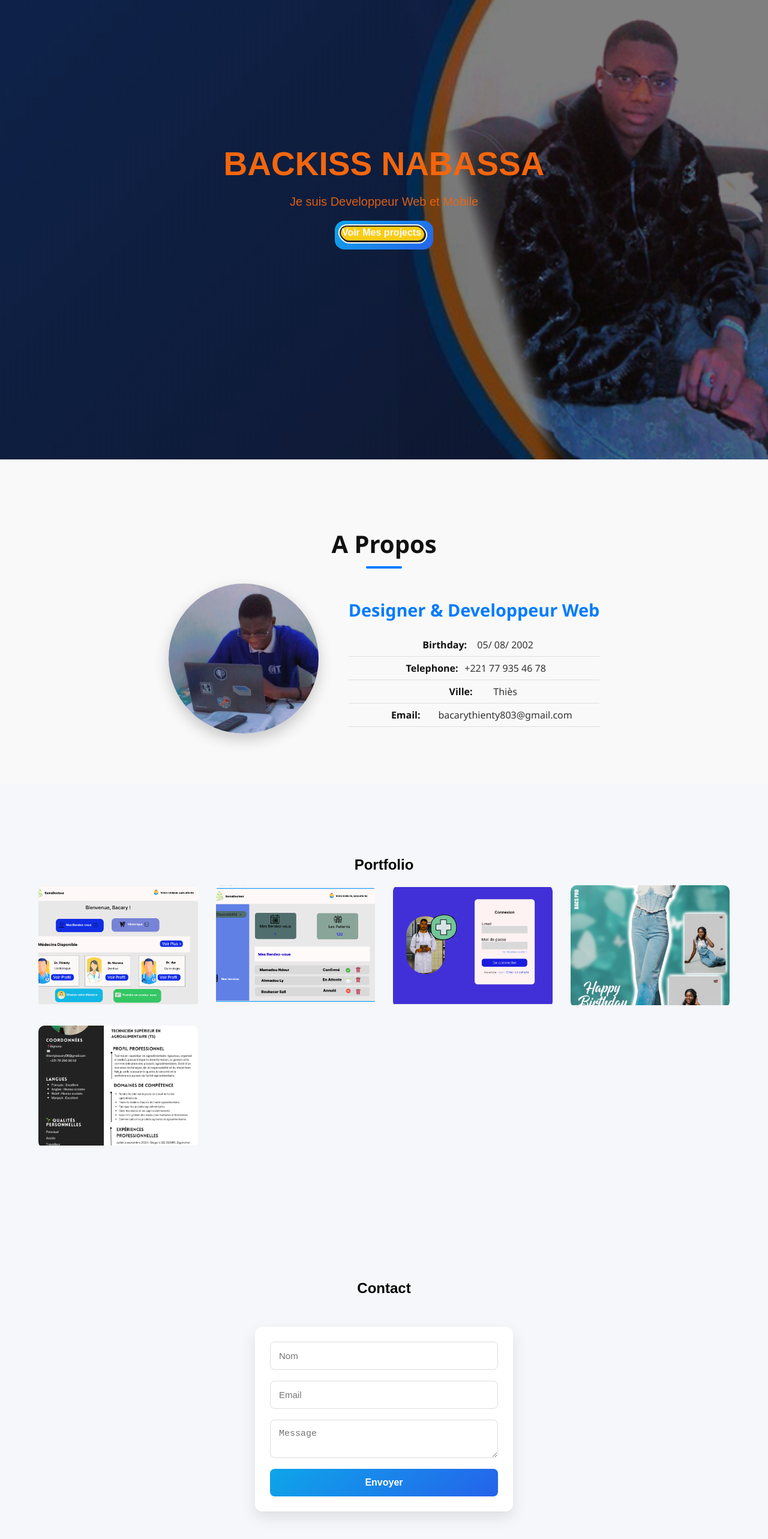
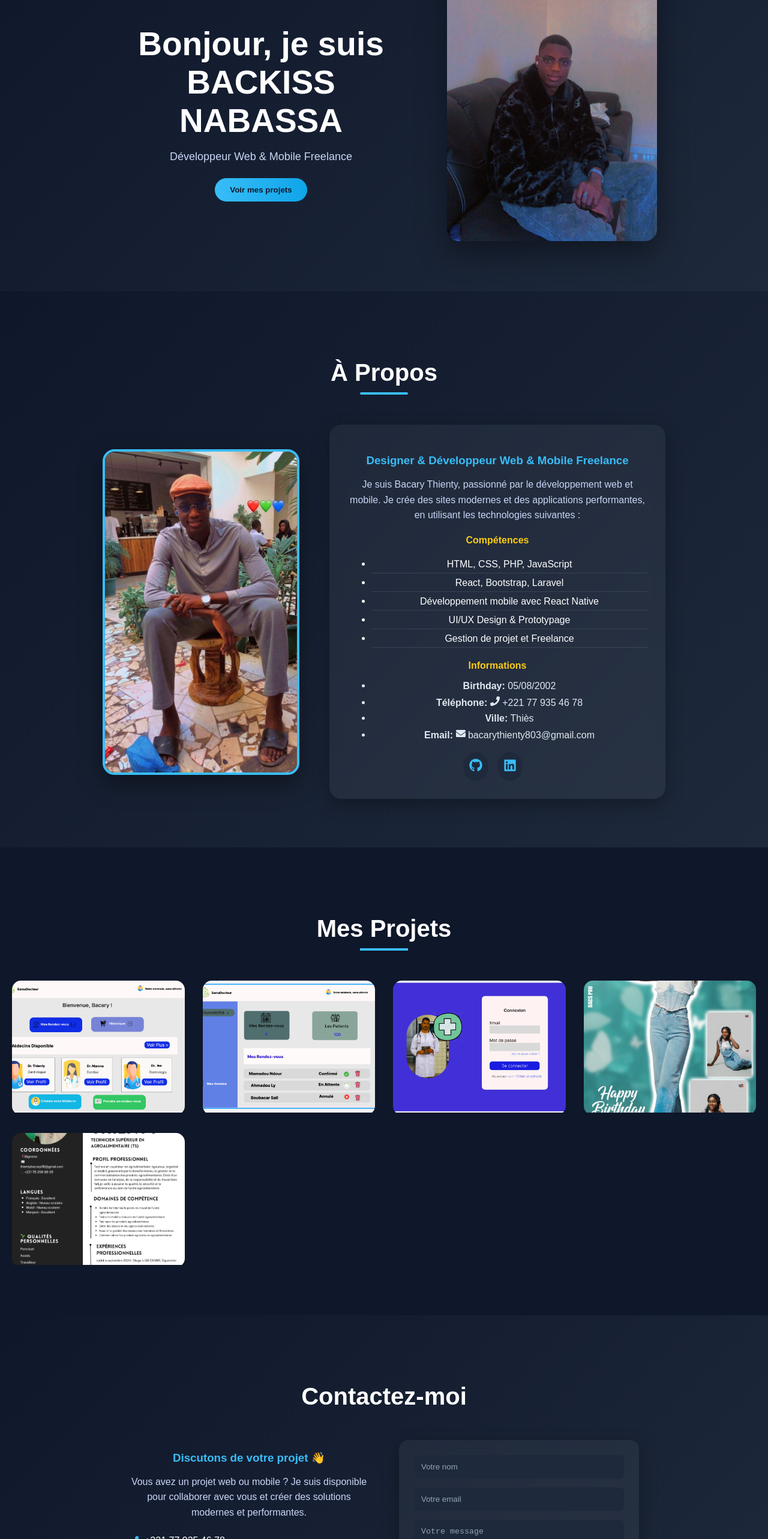
Before and after one commit to bacaythienty/portefolio, a React (Vite) app: page / in a window 1280 px wide. Shown: the part 234-2800 px from the top of the page at 60% size. Built offline with nearby package versions, Linux system fonts and the light colour scheme.

Commit message:
j'ai retravail le design

```diff
--- a/package.json
+++ b/package.json
@@ -13,6 +13,7 @@
     "react": "^19.2.4",
     "react-dom": "^19.2.4",
     "react-hot-toast": "^2.6.0",
+    "react-icons": "^5.6.0",
     "react-router-dom": "^7.13.1",
     "react-toastify": "^11.0.5",
     "toastify": "^2.0.1"
--- a/src/composants/About.jsx
+++ b/src/composants/About.jsx
@@ -1,25 +1,44 @@
-import profil from "../assets/images/bacs2.png"
+import profil from "../assets/images/proj6.jpeg";
+import { FaGithub, FaLinkedin, FaPhone, FaEnvelope } from "react-icons/fa";
+
+
 function About() {
   return (
     <section id="about" className="about">
-      <h2>A Propos</h2>
-
-
-
-
+      <h2>À Propos</h2>
 
       <div className="about-content">
-        <img src={profil} alt="bacs2.jpg" />
+        <img src={profil} alt="Bacary Thienty" className="about-img" />
 
-        <div>
-          <h3> Designer & Developpeur Web</h3>
+        <div className="about-info">
+          <h3>Designer & Développeur Web & Mobile Freelance</h3>
 
-          <ul>
-            <li><b>Birthday:</b> 05/ 08/ 2002</li>
-            <li><b>Telephone:</b> +221 77 935 46 78</li>
+          <p>
+            Je suis Bacary Thienty, passionné par le développement web et mobile.
+            Je crée des sites modernes et des applications performantes, en utilisant les technologies suivantes :
+          </p>
+
+          <h4>Compétences</h4>
+          <ul className="skills">
+            <li>HTML, CSS, PHP, JavaScript</li>
+            <li>React, Bootstrap, Laravel</li>
+            <li>Développement mobile avec React Native</li>
+            <li>UI/UX Design & Prototypage</li>
+            <li>Gestion de projet et Freelance</li>
+          </ul>
+
+          <h4>Informations</h4>
+          <ul className="personal-info">
+            <li><b>Birthday:</b> 05/08/2002</li>
+            <li><b>Téléphone:</b> <FaPhone /> +221 77 935 46 78</li>
             <li><b>Ville:</b> Thiès</li>
-            <li><b>Email:</b> bacarythienty803@gmail.com</li>
+            <li><b>Email:</b> <FaEnvelope /> bacarythienty803@gmail.com</li>
           </ul>
+
+          <div className="social-links">
+            <a href="https://github.com/bacarythienty" target="_blank" rel="noopener noreferrer"><FaGithub /></a>
+            <a href="https://linkedin.com/in/bacarythienty" target="_blank" rel="noopener noreferrer"><FaLinkedin /></a>
+          </div>
         </div>
       </div>
     </section>
--- a/src/composants/Contact.jsx
+++ b/src/composants/Contact.jsx
@@ -1,5 +1,7 @@
 import { useState } from "react";
-import toast from "react-hot-toast";
+import toast, { Toaster } from "react-hot-toast";
+import { FaPhone, FaEnvelope, FaMapMarkerAlt } from "react-icons/fa";
+
 
 function Contact() {
   const [nom, setNom] = useState("");
@@ -7,9 +9,9 @@ function Contact() {
   const [message, setMessage] = useState("");
 
   const handleSubmit = (e) => {
-    e.preventDefault(); // empêche le rechargement de la page
+    e.preventDefault();
     toast.success(`Merci ${nom}, votre message a été envoyé !`);
-    // Ici tu peux réinitialiser le formulaire
+
     setNom("");
     setEmail("");
     setMessage("");
@@ -17,32 +19,61 @@ function Contact() {
 
   return (
     <section id="contact" className="contact">
-      <h2>Contact</h2>
+      <Toaster position="top-right" />
 
-      <form onSubmit={handleSubmit}>
+      <h2>Contactez-moi</h2>
+
+      <div className="contact-container">
+
+        {/* INFOS */}
+        <div className="contact-info">
+          <h3>Discutons de votre projet 👋</h3>
+          <p>
+            Vous avez un projet web ou mobile ? Je suis disponible pour collaborer
+            avec vous et créer des solutions modernes et performantes.
+          </p>
+
+          <div className="info-item">
+            <FaPhone /> <span>+221 77 935 46 78</span>
+          </div>
+
+          <div className="info-item">
+            <FaEnvelope /> <span>bacarythienty803@gmail.com</span>
+          </div>
+
+          <div className="info-item">
+            <FaMapMarkerAlt /> <span>Thiès, Sénégal</span>
+          </div>
+        </div>
+
+        {/* FORMULAIRE */}
+        <form onSubmit={handleSubmit} className="contact-form">
           <input
             type="text"
-          placeholder="Nom"
+            placeholder="Votre nom"
             value={nom}
             onChange={(e) => setNom(e.target.value)}
             required
           />
+
           <input
             type="email"
-          placeholder="Email"
+            placeholder="Votre email"
             value={email}
             onChange={(e) => setEmail(e.target.value)}
             required
           />
+
           <textarea
-          placeholder="Message"
+            placeholder="Votre message"
             value={message}
             onChange={(e) => setMessage(e.target.value)}
             required
           ></textarea>
 
-        <button type="submit">Envoyer</button>
+          <button type="submit">Envoyer le message</button>
         </form>
+      </div>
     </section>
   );
 }
--- a/src/composants/Hero.jsx
+++ b/src/composants/Hero.jsx
@@ -1,20 +1,35 @@
 import { Link } from "react-router-dom";
+import heroImg from "../assets/images/bacs.png"; // ton image
+
+
 function Hero() {
   return (
     <section id="home" className="hero">
-      <div className="overlay">
-        <h1>BACKISS NABASSA</h1>
-        <p>Je suis Developpeur Web et Mobile</p>
 
-          <Link to="/Projects"> <button class="button">
-              <div>
-                <div>
-                  <div>Voir Mes projects</div>
-               </div>
-              </div>
-           </button></Link>
+      <div className="hero-container">
+
+        {/* TEXTE */}
+        <div className="hero-text">
+          <h1>
+            Bonjour, je suis <span>BACKISS NABASSA</span>
+          </h1>
+
+          <p>Développeur Web & Mobile Freelance</p>
+
+          <Link to="/projects">
+            <button className="hero-btn">
+              Voir mes projets
+            </button>
+          </Link>
+        </div>
+
+        {/* IMAGE */}
+        <div className="hero-image">
+          <img src={heroImg} alt="profil" />
+        </div>
 
       </div>
+
     </section>
   );
 }
--- a/src/composants/Layout.jsx
+++ b/src/composants/Layout.jsx
@@ -3,6 +3,8 @@ import Navbar from './Navbar';
 import { Outlet } from 'react-router-dom';
 import Footer from './Footer';
 import { Toaster } from 'react-hot-toast';
+
+
 
 
 
@@ -15,6 +17,7 @@ return(
     <Outlet></Outlet>
     <Toaster></Toaster>
     <Footer/>
+
    </main>
  </div>
 )
--- a/src/composants/Projects.jsx
+++ b/src/composants/Projects.jsx
@@ -5,31 +5,34 @@ import proj2 from "../assets/images/proj2.png";
 import proj3 from "../assets/images/proj3.png";
 import proj4 from "../assets/images/proj4.png";
 
+
 function Projects() {
   const [modalImage, setModalImage] = useState(null);
 
   const projets = [
-    { id: 1, title: "Proj", image: proj },
-    { id: 2, title: "Proj1", image: proj1 },
-    { id: 3, title: "Proj2", image: proj2 },
-    { id: 4, title: "Proj3", image: proj3 },
-    { id: 5, title: "Proj4", image: proj4 },
+    { id: 1, title: "Figma aplication mobile", image: proj },
+    { id: 2, title: "Application Mobile", image: proj1 },
+    { id: 3, title: "Dashboard Admin", image: proj2 },
+    { id: 4, title: "Design photo", image: proj3 },
+    { id: 5, title: "Nabassa services CV", image: proj4 },
   ];
 
   return (
     <section id="projects" className="projects">
-      <h2>Portfolio</h2>
+      <h2>Mes Projets</h2>
 
       <div className="grid">
-        {projets.map((proj) => (
+        {projets.map((p) => (
           <div
-            key={proj.id}
+            key={p.id}
             className="card"
-            onClick={() => setModalImage(proj.image)}
+            onClick={() => setModalImage(p.image)}
           >
-            <img src={proj.image} alt={proj.title} />
+            <img src={p.image} alt={p.title} />
+
             <div className="overlay">
-              <h3>{proj.title}</h3>
+              <h3>{p.title}</h3>
+              <button>Voir</button>
             </div>
           </div>
         ))}
--- a/src/index.css
+++ b/src/index.css
@@ -65,86 +65,80 @@ body {
 }
 
 /* ================= HERO ================= */
+/* SECTION */
 .hero {
-  height: 90vh;
+  padding: 80px 20px;
+  background: linear-gradient(135deg, #0f172a, #1e293b);
+  color: white;
+}
+
+/* CONTAINER */
+.hero-container {
   display: flex;
   align-items: center;
   justify-content: center;
-  background: linear-gradient(rgba(0,0,0,0.5), rgba(0,0,0,0.5)),
-              url("/src/assets/images/bacs1.png") center/cover no-repeat;
-  color: rgb(243, 102, 14);
-  text-align: center;
-  animation: fadeIn 1.5s ease-in-out;
+  gap: 60px;
+  flex-wrap: wrap;
 }
 
-.hero h1 {
-  font-size: clamp(32px, 5vw, 55px);
-  margin-bottom: 10px;
+/* TEXTE */
+.hero-text {
+  max-width: 500px;
 }
 
-.hero p {
-  font-size: clamp(16px, 2vw, 20px);
-  opacity: 0.9;
+.hero-text h1 {
+  font-size: clamp(32px, 5vw, 55px);
+  margin-bottom: 15px;
 }
 
-/* ================= BUTTON PREMIUM ================= */
-.button {
-  --stone-50: #fafaf9;
-  --stone-800: #292524;
-  --yellow-400: #facc15;
 
-  font-family: "Rubik", sans-serif;
-  cursor: pointer;
-  position: relative;
-  display: inline-flex;
-  align-items: center;
-  justify-content: center;
-  font-weight: bold;
-  line-height: 1;
-  font-size: 1rem;
-  border-radius: 1rem;
-  outline: 2px solid transparent;
-  outline-offset: 6px;
-  color: var(--stone-50);
+
+.hero-text p {
+  font-size: 18px;
+  margin-bottom: 25px;
+  color: #cbd5f5;
 }
 
-.button > div {
-  padding: 2px;
-  border-radius: 1rem;
-  background-color: var(--yellow-400);
-  transform: translate(-4px, -4px);
-  transition: all 150ms ease;
-  box-shadow:
-      0.5px 0.5px 0 0 var(--yellow-400),
-      1px 1px 0 0 var(--yellow-400),
-      1.5px 1.5px 0 0 var(--yellow-400),
-      2px 2px 0 0 var(--yellow-400),
-      2.5px 2.5px 0 0 var(--yellow-400),
-      3px 3px 0 0 var(--yellow-400),
-      0 0 0 2px var(--stone-800),
-      0.5px 0.5px 0 2px var(--stone-800),
-      1px 1px 0 2px var(--stone-800),
-      1.5px 1.5px 0 2px var(--stone-800),
-      2px 2px 0 2px var(--stone-800),
-      2.5px 2.5px 0 2px var(--stone-800),
-      3px 3px 0 2px var(--stone-800),
-      3.5px 3.5px 0 2px var(--stone-800),
-      4px 4px 0 2px var(--stone-800),
-      0 0 0 4px var(--stone-50),
-      0.5px 0.5px 0 4px var(--stone-50),
-      1px 1px 0 4px var(--stone-50),
-      1.5px 1.5px 0 4px var(--stone-50),
-      2px 2px 0 4px var(--stone-50),
-      2.5px 2.5px 0 4px var(--stone-50),
-      3px 3px 0 4px var(--stone-50),
-      3.5px 3.5px 0 4px var(--stone-50),
-      4px 4px 0 4px var(--stone-50);
+/* BOUTON */
+.hero-btn {
+  padding: 12px 25px;
+  border: none;
+  border-radius: 25px;
+  background: linear-gradient(90deg, #38bdf8, #0ea5e9);
+  color: #0f172a;
+  font-weight: bold;
+  cursor: pointer;
+  transition: 0.3s;
 }
 
-/* Animations stars */
-@keyframes star-rotate {
-  from { transform: rotate(0deg); }
-  to { transform: rotate(360deg); }
+.hero-btn:hover {
+  transform: translateY(-5px);
+  background: linear-gradient(90deg, #facc15, #f59e0b);
+}
+
+/* IMAGE */
+.hero-image img {
+  width: 350px;
+  max-width: 100%;
+  border-radius: 20px;
+  box-shadow: 0 20px 50px rgba(0,0,0,0.4);
+  transition: 0.4s;
+}
+
+.hero-image img:hover {
+  transform: scale(1.05);
+}
+
+/* RESPONSIVE */
+@media (max-width: 768px) {
+  .hero-container {
+    flex-direction: column;
+    text-align: center;
+  }
+
+  .hero-image img {
+    width: 250px;
+  }
 }
 
 /* ================= SECTIONS ================= */
@@ -155,122 +149,214 @@ section {
 }
 
 /* ================= ABOUT ================= */
+/* SECTION */
 .about {
   padding: 80px 20px;
-  background-color: #f9f9f9;
-  font-family: 'Segoe UI', Tahoma, Geneva, Verdana, sans-serif;
-  color: #333;
+  background: linear-gradient(135deg, #0f172a, #1e293b);
+  color: white;
 }
 
+/* TITRE */
 .about h2 {
   text-align: center;
   font-size: 2.5rem;
-  margin-bottom: 20px;
-  color: #111;
+  margin-bottom: 50px;
   position: relative;
 }
 
 .about h2::after {
   content: '';
+  width: 80px;
+  height: 4px;
+  background: #38bdf8;
   display: block;
-  width: 60px;
-  height: 4px;
-  background-color: #007bff;
-  margin: 10px auto 0;
+  margin: 10px auto;
   border-radius: 2px;
 }
 
-.about p {
-  max-width: 700px;
-  margin: 0 auto 50px;
-  font-size: 1.1rem;
-  line-height: 1.6;
-  color: #555;
-}
-
+/* CONTAINER */
 .about-content {
   display: flex;
+  justify-content: center;
   align-items: center;
-  justify-content: center;
   gap: 50px;
   flex-wrap: wrap;
 }
 
-.about-content img {
-  width: clamp(150px, 25vw, 250px);
-  height: clamp(150px, 25vw, 250px);
-  object-fit: cover;
-  border-radius: 50%;
-  box-shadow: 0 10px 25px rgba(0,0,0,0.2);
-  transition: transform 0.3s ease;
+/* IMAGE */
+.about-img {
+  width: 320px;
+  height: auto;
+  border-radius: 20px;
+  border: 4px solid #38bdf8;
+  box-shadow: 0 15px 40px rgba(0,0,0,0.4);
+  transition: 0.4s;
 }
 
-.about-content img:hover {
-  transform: scale(1.05);
+.about-img:hover {
+  transform: scale(1.05) rotate(1deg);
 }
 
-.about-content div {
+/* CARD INFO */
+.about-info {
+  background: rgba(255, 255, 255, 0.05);
+  backdrop-filter: blur(10px);
+  padding: 30px;
+  border-radius: 20px;
   max-width: 500px;
+  box-shadow: 0 10px 30px rgba(0,0,0,0.3);
 }
 
-.about-content h3 {
-  font-size: 1.8rem;
-  margin-bottom: 20px;
-  color: #007bff;
+/* TITRE INFO */
+.about-info h3 {
+  margin-bottom: 15px;
+  color: #38bdf8;
 }
 
-.about-content ul {
-  list-style: none;
-  padding: 0;
+/* TEXTE */
+.about-info p {
+  margin-bottom: 20px;
+  line-height: 1.6;
+  color: #cbd5f5;
 }
 
-.about-content ul li {
-  font-size: 1rem;
-  padding: 8px 0;
-  border-bottom: 1px solid #e0e0e0;
+/* TITRES SECTIONS */
+.about-info h4 {
+  margin-top: 20px;
+  margin-bottom: 10px;
+  color: #facc15;
 }
 
-.about-content ul li b {
-  width: 100px;
+/* SKILLS */
+.skills li {
+  padding: 6px 0;
+  border-bottom: 1px solid rgba(255,255,255,0.1);
+}
+
+/* INFOS */
+.personal-info li {
+  margin-bottom: 8px;
+  color: #e2e8f0;
+}
+
+/* ICONES */
+.social-links {
+  margin-top: 20px;
+}
+
+.social-links a {
   display: inline-block;
-  color: #111;
+  font-size: 22px;
+  margin-right: 15px;
+  padding: 10px;
+  border-radius: 50%;
+  background: #1e293b;
+  color: #38bdf8;
+  transition: 0.3s;
+}
+
+.social-links a:hover {
+  background: #38bdf8;
+  color: #0f172a;
+  transform: translateY(-5px);
+}
+
+/* RESPONSIVE */
+@media (max-width: 768px) {
+  .about-content {
+    flex-direction: column;
+  }
+
+  .about-img {
+    width: 250px;
+  }
 }
 
 /* ================= PROJECTS ================= */
+/* SECTION */
+.projects {
+  padding: 80px 20px;
+  background: #0f172a;
+  color: white;
+}
+
+/* TITRE */
+.projects h2 {
+  text-align: center;
+  font-size: 2.5rem;
+  margin-bottom: 50px;
+}
+
+.projects h2::after {
+  content: "";
+  width: 80px;
+  height: 4px;
+  background: #38bdf8;
+  display: block;
+  margin: 10px auto;
+}
+
+/* GRID */
 .projects .grid {
   display: grid;
   grid-template-columns: repeat(auto-fit, minmax(250px, 1fr));
-  gap: clamp(20px, 3vw, 30px);
+  gap: 30px;
 }
 
+/* CARD */
 .card {
   position: relative;
   overflow: hidden;
-  border-radius: 10px;
+  border-radius: 15px;
   cursor: pointer;
-  transition: transform 0.3s ease, box-shadow 0.3s ease;
+  transition: 0.4s;
 }
 
+/* IMAGE */
 .card img {
   width: 100%;
-  height: 200px;
+  height: 220px;
   object-fit: cover;
+  transition: 0.4s;
 }
 
+/* OVERLAY */
 .card .overlay {
   position: absolute;
-  top: 0;
-  left: 0;
-  width: 100%;
-  height: 100%;
-  background-color: rgba(0,123,255,0.7);
-  color: #fff;
+  inset: 0;
+  background: rgba(15, 23, 42, 0.8);
+  backdrop-filter: blur(6px);
   display: flex;
+  flex-direction: column;
   justify-content: center;
   align-items: center;
+  gap: 15px;
   opacity: 0;
-  transition: opacity 0.3s ease;
-  backdrop-filter: blur(6px);
+  transition: 0.4s;
+}
+
+.card .overlay h3 {
+  color: #38bdf8;
+}
+
+/* BOUTON */
+.card .overlay button {
+  padding: 8px 20px;
+  border: none;
+  border-radius: 20px;
+  background: #38bdf8;
+  color: #0f172a;
+  cursor: pointer;
+  transition: 0.3s;
+}
+
+.card .overlay button:hover {
+  background: #facc15;
+}
+
+/* HOVER */
+.card:hover img {
+  transform: scale(1.1);
 }
 
 .card:hover .overlay {
@@ -278,58 +364,153 @@ section {
 }
 
 .card:hover {
-  transform: translateY(-8px) scale(1.02);
-  box-shadow: 0 20px 40px rgba(0,0,0,0.2);
+  transform: translateY(-10px);
+}
+
+/* MODAL */
+.modal {
+  position: fixed;
+  top: 0;
+  left: 0;
+  width: 100%;
+  height: 100%;
+  background: rgba(0,0,0,0.9);
+  display: flex;
+  justify-content: center;
+  align-items: center;
+  z-index: 1000;
+}
+
+.modal-content {
+  max-width: 80%;
+  max-height: 80%;
+  border-radius: 10px;
+}
+
+.close {
+  position: absolute;
+  top: 30px;
+  right: 40px;
+  font-size: 40px;
+  color: white;
+  cursor: pointer;
+}
+
+/* RESPONSIVE */
+@media (max-width: 768px) {
+  .card img {
+    height: 180px;
+  }
 }
 
 /* ================= CONTACT ================= */
-form {
+/* SECTION */
+.contact {
+  padding: 80px 20px;
+  background: linear-gradient(135deg, #0f172a, #1e293b);
+  color: white;
+}
+
+/* TITRE */
+.contact h2 {
+  text-align: center;
+  font-size: 2.5rem;
+  margin-bottom: 50px;
+}
+
+/* CONTAINER */
+.contact-container {
+  display: flex;
+  justify-content: center;
+  gap: 50px;
+  flex-wrap: wrap;
+}
+
+/* INFOS */
+.contact-info {
+  max-width: 400px;
+}
+
+.contact-info h3 {
+  color: #38bdf8;
+  margin-bottom: 15px;
+}
+
+.contact-info p {
+  margin-bottom: 25px;
+  color: #cbd5f5;
+  line-height: 1.6;
+}
+
+.info-item {
+  display: flex;
+  align-items: center;
+  margin-bottom: 15px;
+  font-size: 16px;
+}
+
+.info-item svg {
+  margin-right: 10px;
+  color: #38bdf8;
+}
+
+/* FORM */
+.contact-form {
   display: flex;
   flex-direction: column;
-  gap: 18px;
-  width: clamp(280px, 40%, 380px);
-  margin: 50px auto;
+  gap: 15px;
+  width: 350px;
   padding: 25px;
-  background: #ffffff;
-  border-radius: 12px;
-  box-shadow: 0 10px 25px rgba(0, 0, 0, 0.1);
+  background: rgba(255,255,255,0.05);
+  backdrop-filter: blur(10px);
+  border-radius: 15px;
+  box-shadow: 0 10px 30px rgba(0,0,0,0.3);
 }
 
-input,
-textarea {
-  padding: 14px;
+.contact-form input,
+.contact-form textarea {
+  padding: 12px;
   border-radius: 8px;
-  border: 1px solid #ddd;
+  border: none;
   outline: none;
-  font-size: 15px;
-  transition: all 0.3s ease;
+  background: #1e293b;
+  color: white;
 }
 
-input:focus,
-textarea:focus {
-  border-color: #0ea5e9;
-  box-shadow: 0 0 0 3px rgba(14, 165, 233, 0.2);
+.contact-form input::placeholder,
+.contact-form textarea::placeholder {
+  color: #94a3b8;
 }
 
-button {
-  padding: 14px;
+/* FOCUS */
+.contact-form input:focus,
+.contact-form textarea:focus {
+  box-shadow: 0 0 0 2px #38bdf8;
+}
+
+/* BOUTON */
+.contact-form button {
+  padding: 12px;
   border: none;
   border-radius: 8px;
-  background: linear-gradient(135deg, #0ea5e9, #2563eb);
-  color: white;
-  font-size: 16px;
+  background: linear-gradient(90deg, #38bdf8, #0ea5e9);
+  color: #0f172a;
   font-weight: bold;
   cursor: pointer;
-  transition: all 0.3s ease;
+  transition: 0.3s;
 }
 
-button:hover {
-  transform: translateY(-2px);
-  box-shadow: 0 8px 15px rgba(37, 99, 235, 0.3);
+.contact-form button:hover {
+  transform: translateY(-3px);
+  background: linear-gradient(90deg, #facc15, #f59e0b);
 }
 
-button:active {
-  transform: scale(0.98);
+/* RESPONSIVE */
+@media (max-width: 768px) {
+  .contact-container {
+    flex-direction: column;
+    align-items: center;
+  }
 }
 
 /* ================= FOOTER ================= */
```
Also changed, not shown: src/composants/Navbar.jsx (+17 -17 lines), src/assets/images/proj6.jpeg (added), 1 other file (tests, documents, lock files or other folders). Lines whose indentation alone changed are shown as unchanged.
